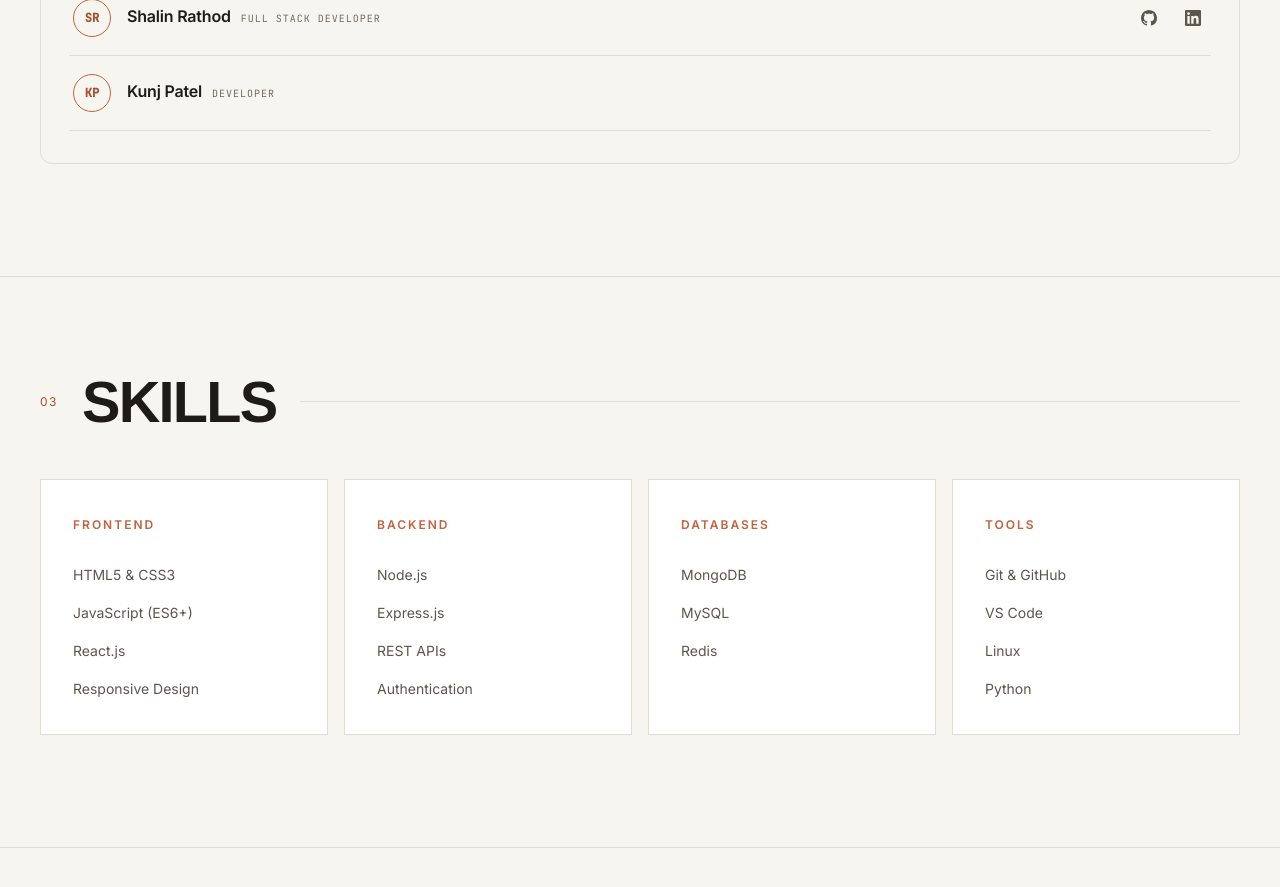
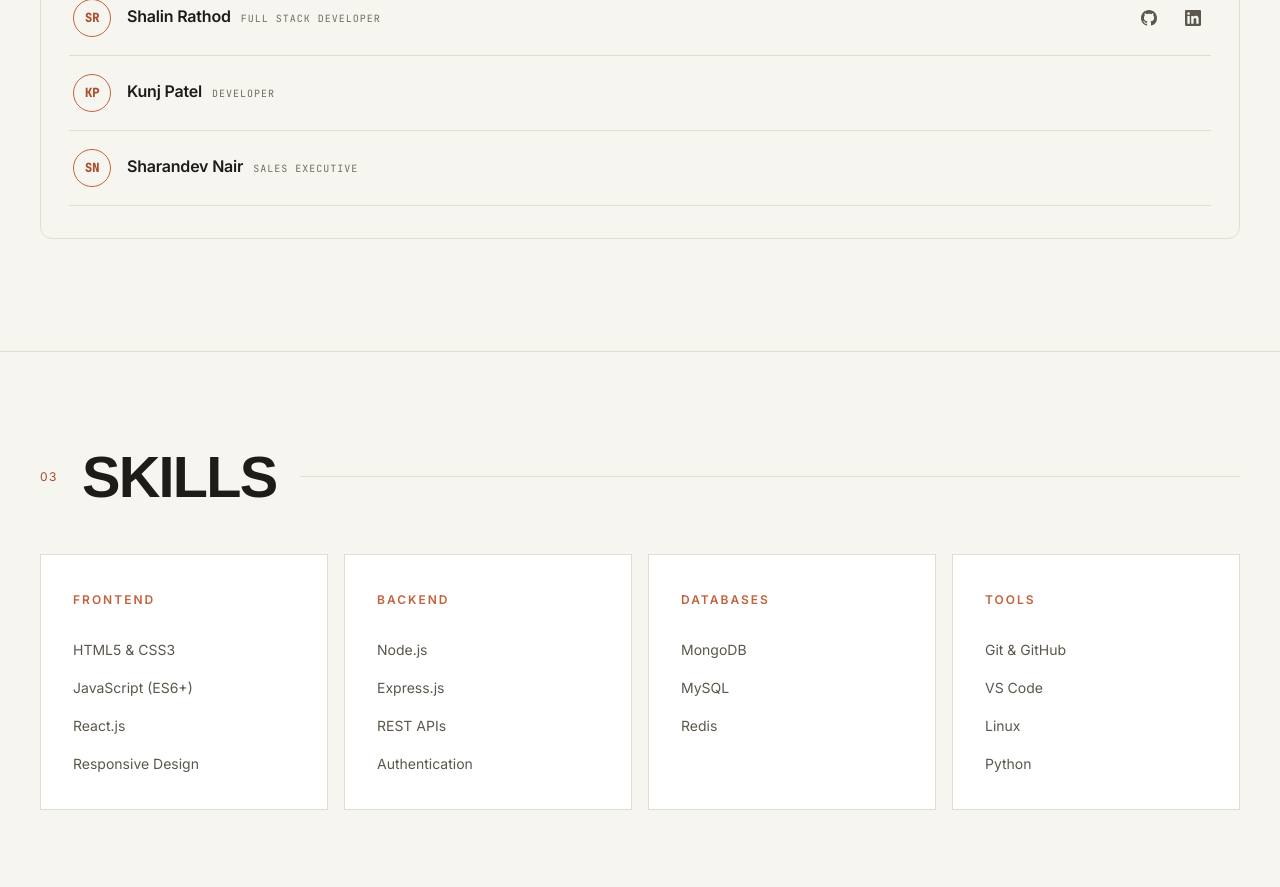
Before and after one commit to ignit-fury/portfolio, a React (Create React App) app in the folder client/: page / in a window 1280 px wide. Shown: the part 4960-5847 px from the top of the page. Built offline with nearby package versions, Linux system fonts and the light colour scheme; a web font is replaced by a local one.

Commit message:
added a new team member

```diff
--- a/client/src/components/Team.js
+++ b/client/src/components/Team.js
@@ -20,6 +20,11 @@ const TEAM = [
     name: "Kunj Patel",
     role: "Developer",
     initials: "KP",
+  },
+  {
+    name: "Sharandev Nair",
+    role: "Sales Executive",
+    initials: "SN",
   },
 ];
 
```
